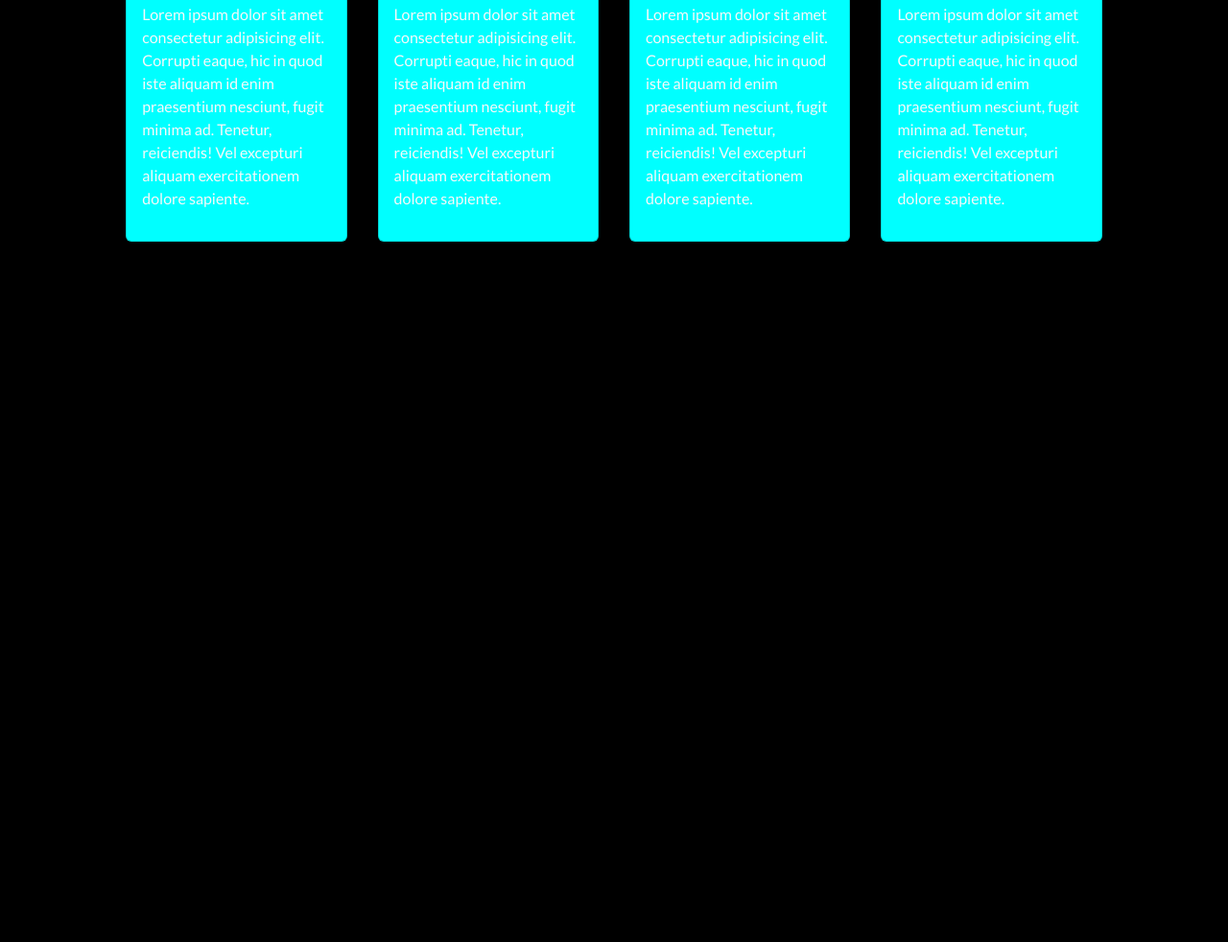
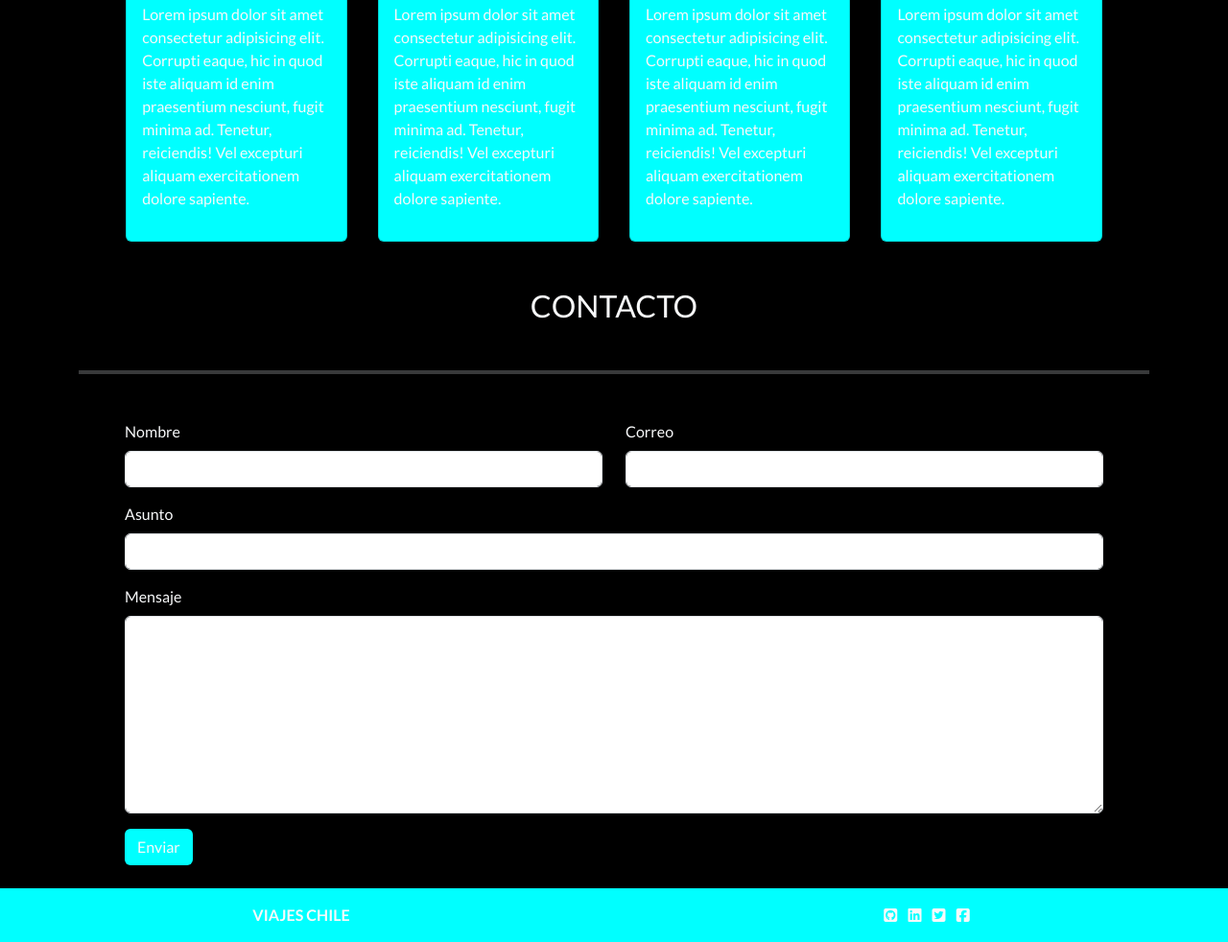
Before and after one commit to Rturconi/Viajes-Chile, a plain HTML site: page index.html in a window 1280 px wide. Shown: the part 2099-3081 px from the top of the page at 96% size. Before the commit the page ends 2399 px from the top, so only its background shows below. Drawn offline with nearby package versions, Linux system fonts and the light colour scheme.

Commit message:
Se termina el layout de elementos de página en versión web

```diff
--- a/assets/css/style.css
+++ b/assets/css/style.css
@@ -39,3 +39,7 @@ body {
         padding-left: 10%;
     padding-right: 10%;    }
 }
+
+form {margin: auto;}
+
+.ftrcnt {margin: auto;}
--- a/index.html
+++ b/index.html
@@ -22,6 +22,7 @@
 </head>
 
 <body>
+    <!--  NAVBAR  -->
 
     <nav class="navbar navbar-expand-lg fixed-top">
         <div class="container-fluid">
@@ -39,13 +40,13 @@
                         <a class="nav-link text-light" aria-current="page" href="#">Inicio</a>
                     </li>
                     <li class="nav-item">
-                        <a class="nav-link text-light" href="#relacionadas">Quienes Somos</a>
+                        <a class="nav-link text-light" href="#quienes">Quienes Somos</a>
                     </li>
                     <li class="nav-item">
-                        <a class="nav-link text-light" href="#suscribete">Destacados</a>
+                        <a class="nav-link text-light" href="#destacados">Destacados</a>
                     </li>
                     <li class="nav-item">
-                        <a class="nav-link text-light contacto" href="#">Contacto</a>
+                        <a class="nav-link text-light contacto" href="#contacto">Contacto</a>
                     </li>
                 </ul>
             </div>
@@ -53,7 +54,7 @@
 
     </nav>
 
-    <!--CARRUSEL-->
+    <!--  CARRUSEL  -->
     <div id="carouselExample" class="carousel slide pb-2">
         <div class="carousel-inner">
             <div class="carousel-item active">
@@ -76,10 +77,10 @@
         </button>
     </div>
 
-    <!-- ARTICLE -->
+    <!--  ARTICLE  -->
 
     <article class="mb-5">
-        <h2 class="text-center text-light my-5">¿QUIÉNES SOMOS?</h2>
+        <h2 class="text-center text-light my-5" id="quienes">¿QUIÉNES SOMOS?</h2>
         <hr class="border border-2 col-8 mb-5">
 
         <row class="row justify-content-center mx-0">
@@ -135,10 +136,10 @@
 
     </article>
 
-    <!--  DESTACADOS / TARJETAS -->
+    <!--  DESTACADOS / TARJETAS  -->
 
     <section class="pt-2 mb-5">
-        <h2 class="text-center text-light my-5">DESTACADOS</h2>
+        <h2 class="text-center text-light my-5" id="destacados">DESTACADOS</h2>
         <hr class="border border-2 col-11 mb-5">
 
         <row class="row justify-content-center mx-0">
@@ -186,6 +187,51 @@
 
     </section>
 
+    <!--  FORMULARIO MENSAJE  -->
+
+    <div class="container">
+        <h2 class="text-center text-light my-5" id="contacto">CONTACTO</h2>
+        <hr class="border border-2 mb-5">
+
+        <form>
+            <div class="row mx-5 justify-content-start">
+                <div class="mb-3 col-6 ps-0">
+                    <label for="nombreusuario" class="text-light form-label">Nombre</label>
+                    <input type="name" class="form-control" id="nombreusuario" aria-describedby="nombre">
+                </div>
+                <div class="mb-3 col-6 pe-0">
+                    <label for="exampleInputEmail1" class="form-label text-light">Correo</label>
+                    <input type="email" class="form-control" id="exampleInputEmail1" aria-describedby="emailHelp">
+                </div>
+            </div>
+            <div class="mb-3 mx-5">
+                <label for="asuntomail" class="text-light form-label">Asunto</label>
+                <input type="subject" class="form-control" id="asuntomail">
+            </div>
+            <div class="mb-3 mx-5">
+                <label for="exampleFormControlTextarea1" class="text-light form-label">Mensaje</label>
+                <textarea class="form-control" id="exampleFormControlTextarea1" rows="8"></textarea>
+            </div>
+            <button type="submit" class="btn text-light aqua ms-5">Enviar</button>
+
+        </form>
+    </div>
+
+    <!--  FOOTER  -->
+    <div>
+        <footer class="mt-4">
+            <div class="row aqua justify-content-center text-light">
+                <span class="col-6 my-3 fw-bold text-center">VIAJES CHILE</span>
+                <div class="col-6 my-3 text-center">
+                    <a href="www.github.com/" class="text-light"><i class="fa-brands fa-square-github mx-1"></i></a>
+                    <a href="www.linkedin.com/" class="text-light"><i class="fa-brands fa-linkedin mx-1"></i></a>
+                    <a href="www.x.com/" class="text-light"><i class="fa-brands fa-square-twitter mx-1"></i></a>
+                    <a href="www.facebook.com" class="text-light"><i class="fa-brands fa-square-facebook mx-1"></i></a>
+                </div>
+            </div>
+        </footer>
+    </div>
+
 
     <!--
       ICONOS
```
